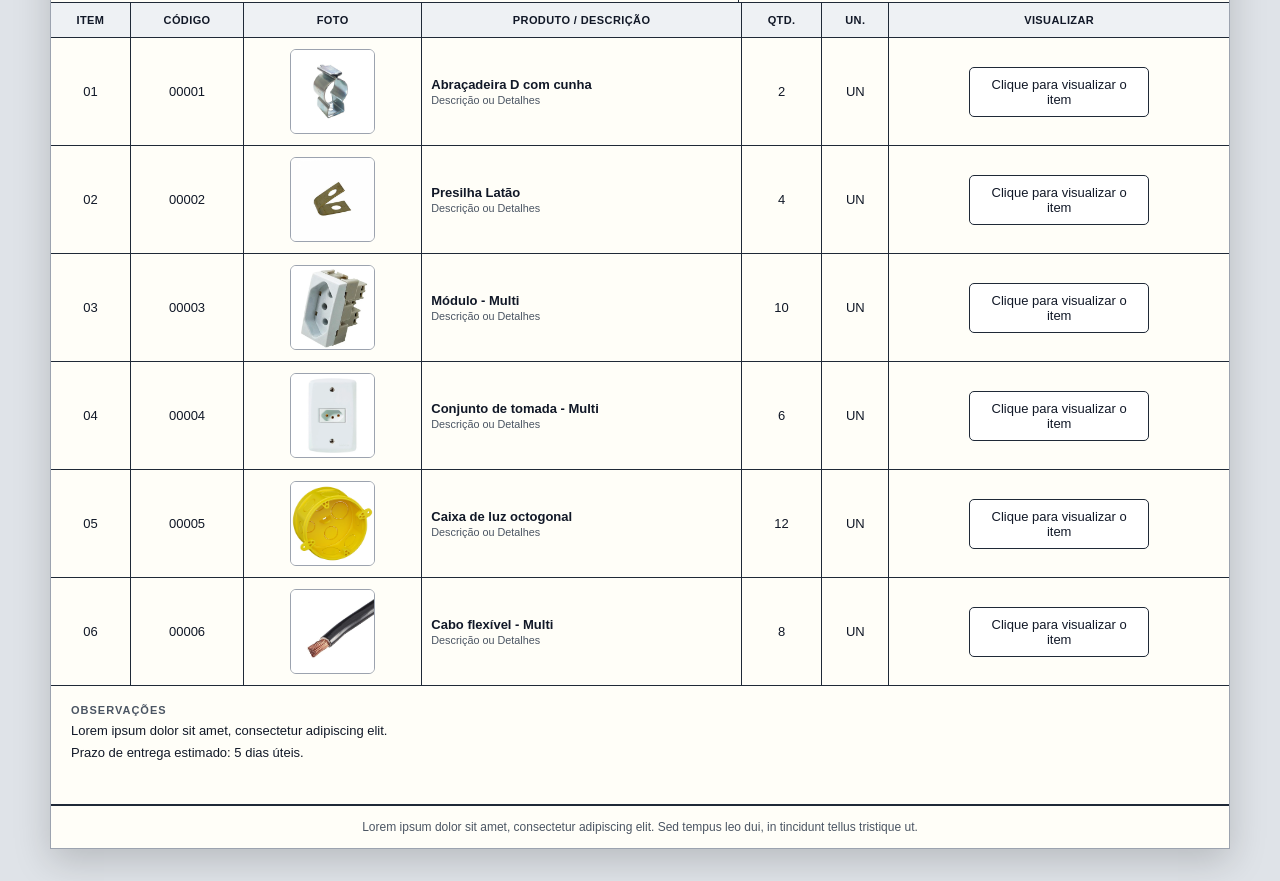
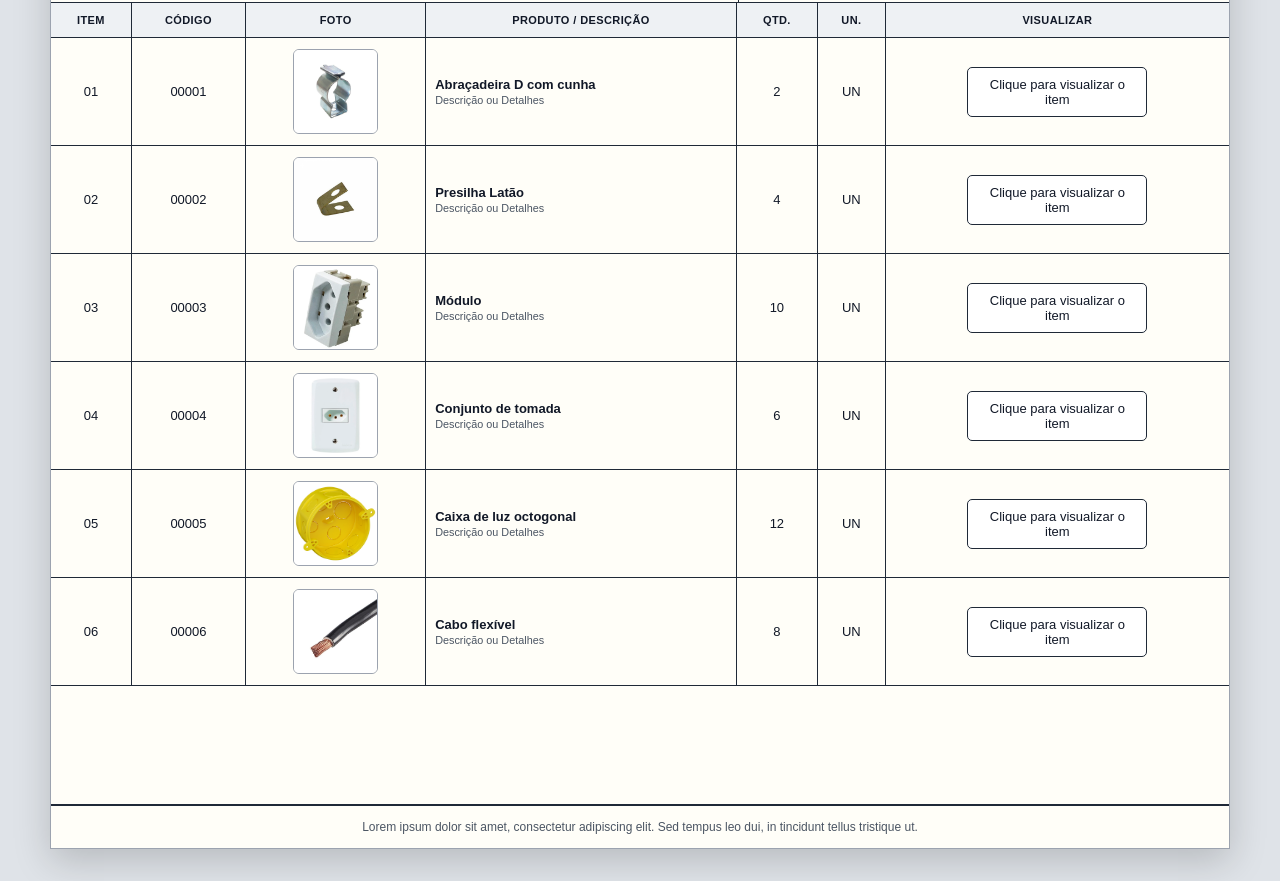
Before and after one commit to MarinhoRapha/Nota-Teste, a plain HTML site: page index.html in a window 1280 px wide. Shown: the part 281-1162 px from the top of the page. Drawn offline with Linux system fonts and the light colour scheme.

Commit message:
Add files via upload

```diff
--- a/index.html
+++ b/index.html
@@ -65,14 +65,14 @@
           <tr>
             <td data-label="Item">03</td><td data-label="Código">00003</td>
             <td data-label="Foto"><img src="img/item-03-1.webp" alt="Foto do item 03" class="foto-item abrir-galeria" data-images="img/item-03-1.webp" data-titulo="Módulo - Multi"></td>
-            <td data-label="Produto / Descrição"><strong>Módulo - Multi </strong><br><small>Descrição ou Detalhes</small></td>
+            <td data-label="Produto / Descrição"><strong>Módulo </strong><br><small>Descrição ou Detalhes</small></td>
             <td data-label="Quantidade">10</td><td data-label="Unidade">UN</td>
             <td data-label="Visualizar"><button type="button" class="botao-visualizar abrir-galeria" data-images="img/item-03-1.webp" data-titulo="Módulo - Multi">Clique para visualizar o item</button></td>
           </tr>
           <tr>
             <td data-label="Item">04</td><td data-label="Código">00004</td>
             <td data-label="Foto"><img src="img/item-04-1.png" alt="Foto do item 04" class="foto-item abrir-galeria" data-images="img/item-04-1.png" data-titulo="Conjunto de tomada - Multi"></td>
-            <td data-label="Produto / Descrição"><strong>Conjunto de tomada - Multi</strong><br><small>Descrição ou Detalhes</small></td>
+            <td data-label="Produto / Descrição"><strong>Conjunto de tomada </strong><br><small>Descrição ou Detalhes</small></td>
             <td data-label="Quantidade">6</td><td data-label="Unidade">UN</td>
             <td data-label="Visualizar"><button type="button" class="botao-visualizar abrir-galeria" data-images="img/item-04-1.png" data-titulo="Conjunto de tomada">Clique para visualizar o item</button></td>
           </tr>
@@ -86,7 +86,7 @@
           <tr>
             <td data-label="Item">06</td><td data-label="Código">00006</td>
             <td data-label="Foto"><img src="img/item-06-1.webp" alt="Foto do item 06" class="foto-item abrir-galeria" data-images="img/item-06-1.webp" data-titulo="Cabo flexível - Multi"></td>
-            <td data-label="Produto / Descrição"><strong>Cabo flexível - Multi</strong><br><small>Descrição ou Detalhes</small></td>
+            <td data-label="Produto / Descrição"><strong>Cabo flexível </strong><br><small>Descrição ou Detalhes</small></td>
             <td data-label="Quantidade">8</td><td data-label="Unidade">UN</td>
             <td data-label="Visualizar"><button type="button" class="botao-visualizar abrir-galeria" data-images="img/item-06-1.webp" data-titulo="Cabo flexível - Multi">Clique para visualizar o item</button></td>
           </tr>
@@ -95,9 +95,7 @@
     </section>
 
     <section class="observacoes">
-      <span class="rotulo">OBSERVAÇÕES</span>
-      <p>Lorem ipsum dolor sit amet, consectetur adipiscing elit. </p>
-      <p>Prazo de entrega estimado: 5 dias úteis.</p>
+
     </section>
 
     <footer>Lorem ipsum dolor sit amet, consectetur adipiscing elit. Sed tempus leo dui, in tincidunt tellus tristique ut.</footer>
```
